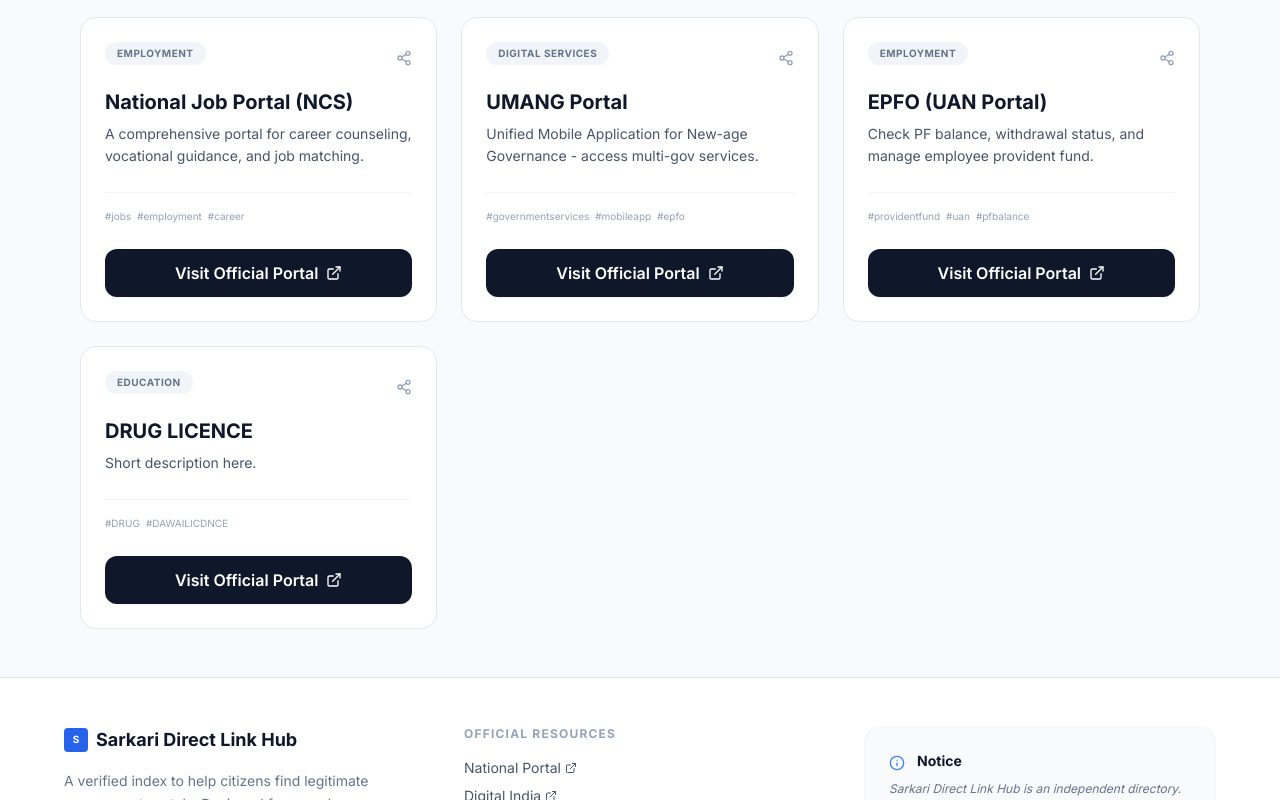
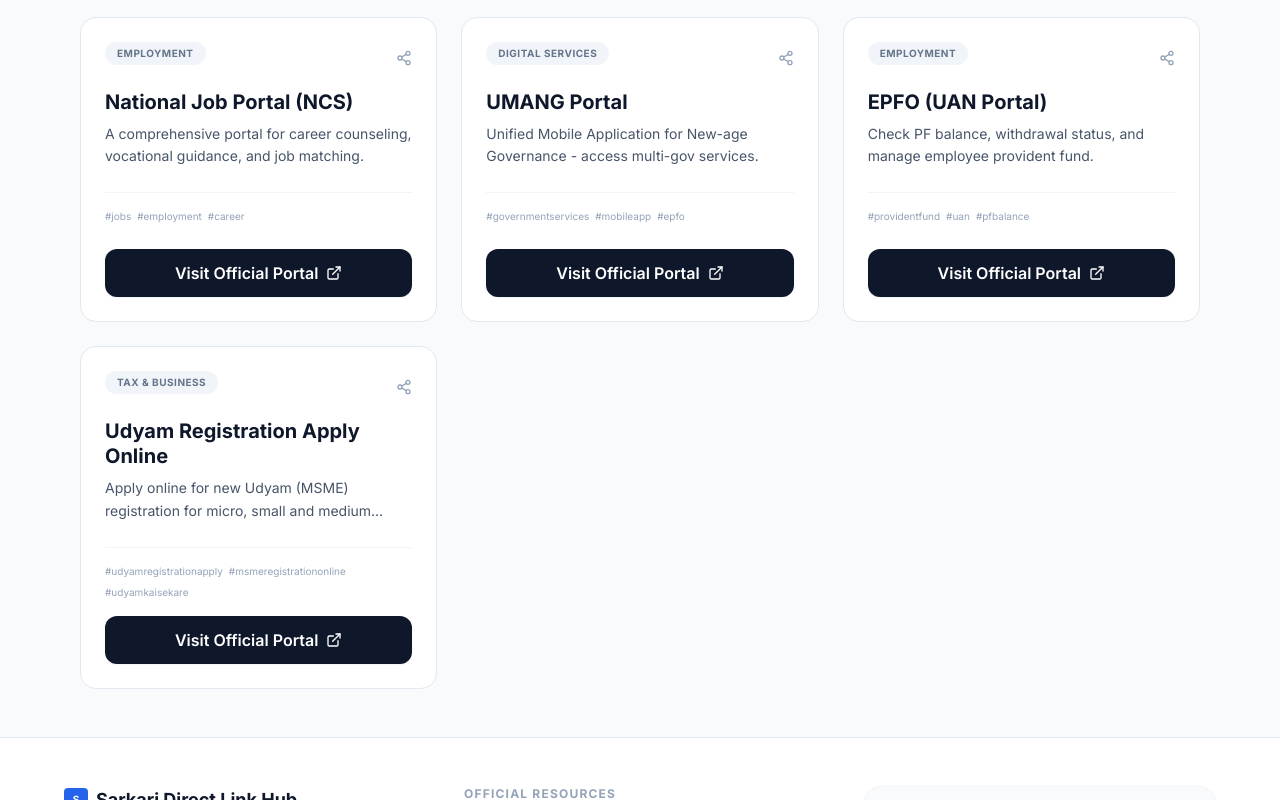
Before and after one commit to Shivam-kumar-coder/sarkari-links-hub, a React (Vite) app: page / in a window 1280 px wide. Shown: the part 1471-2271 px from the top of the page. Built offline with nearby package versions, Linux system fonts and the light colour scheme.

Commit message:
Update links.ts

```diff
--- a/data/links.ts
+++ b/data/links.ts
@@ -100,10 +100,10 @@
   },
   {
     id: "13",
-    title: "DRUG LICENCE",
-    url: "https://services.india.gov.in/service/detail/apply-for-new-drug-license-bihar",
-    category: "EDUCATION",
-    description: "Short description here.",
-    keywords: ["DRUG ", "DAWAI LICDNCE"]
+    title: "Udyam Registration Apply Online",
+    url: "https://udyamregistration.gov.in/UdyamRegistration.aspx",
+    category: "Tax & Business",
+    description: "Apply online for new Udyam (MSME) registration for micro, small and medium businesses.",
+    keywords: ["udyam registration apply","msme registration online","udyam kaise kare","new udyam registration","udyog aadhaar registration"]
   }
 ];
```
